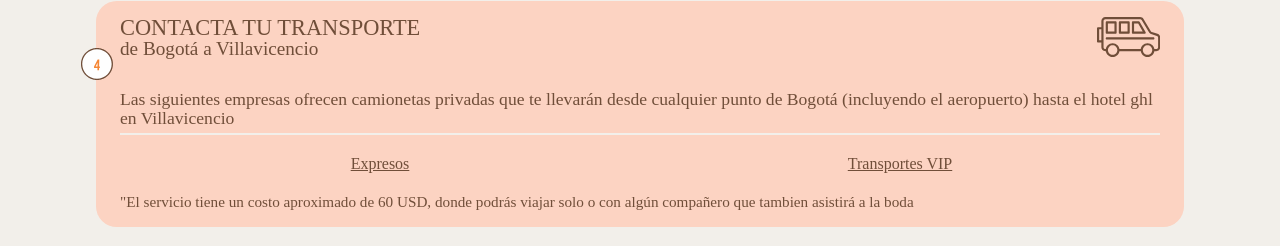
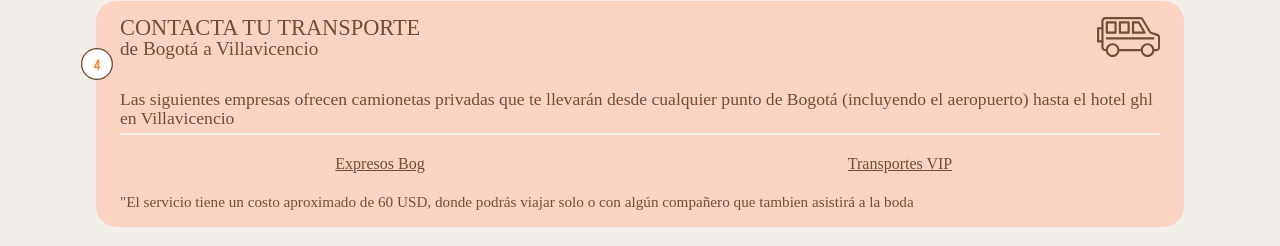
Before and after one commit to julianpinzon2018/boda, a React (Create React App) app: page / in a window 1280 px wide. Shown: the part 1678-1924 px from the top of the page. Built offline with nearby package versions, Linux system fonts and the light colour scheme; a web font is replaced by a local one.

Commit message:
correcion con andres

```diff
--- a/src/components/transporte.js
+++ b/src/components/transporte.js
@@ -87,7 +87,7 @@ function Transporte() {
         </h3>
       </div>
       <div className="carros">
-        <h4>Expresos</h4>
+        <h4>Expresos Bog</h4>
         <h4>Transportes VIP</h4>
       </div>
       <div>
```
